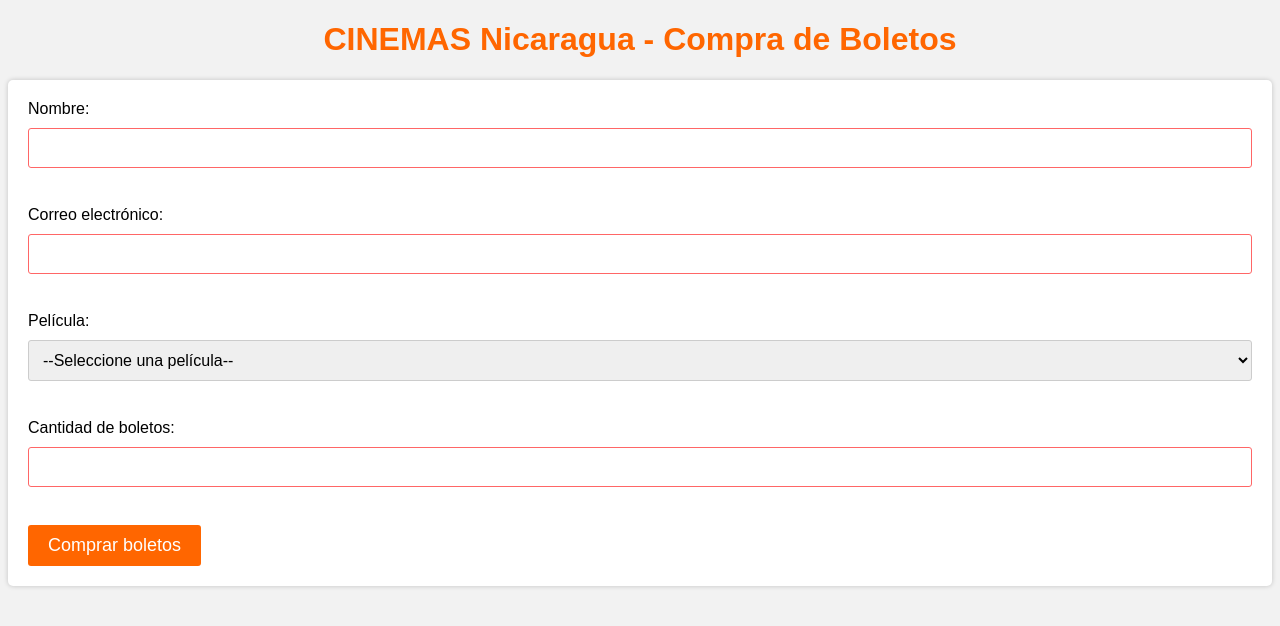
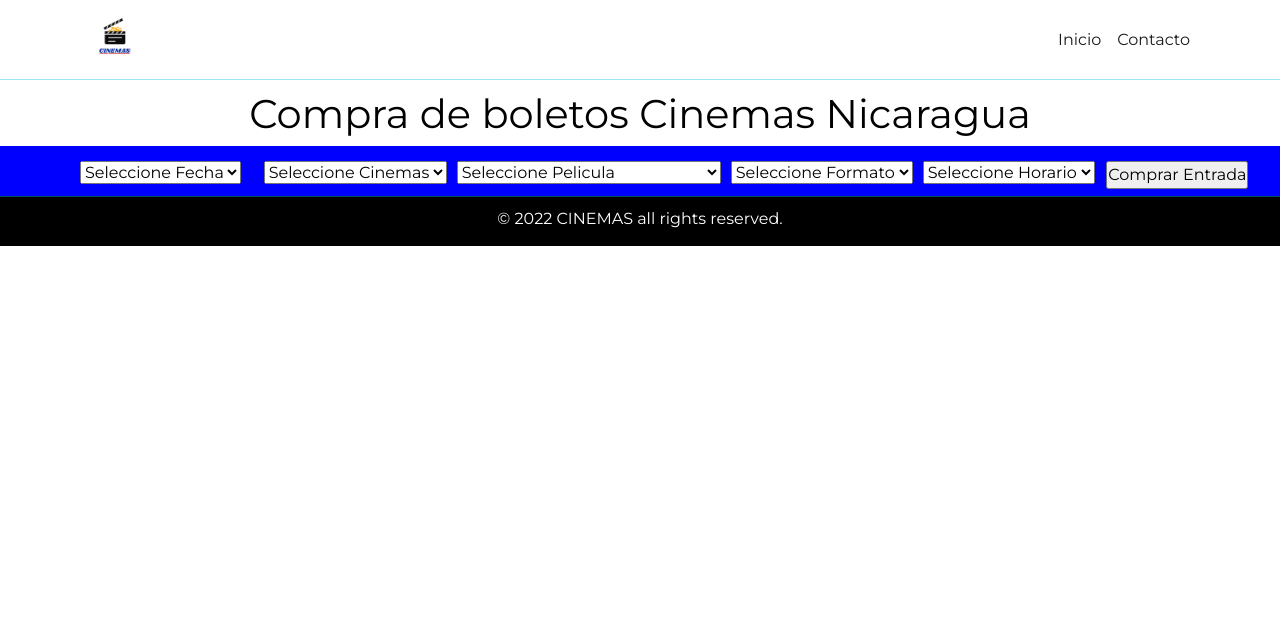
Before and after one commit to Guzmancito569/Compra-Boletos, a plain HTML site: page resources/views/home/home.html in a window 1280 px wide. Drawn offline with nearby package versions, Linux system fonts and the light colour scheme.

Commit message:
refactor-list-table

```diff
--- a/resources/public/css/home/home.css
+++ b/resources/public/css/home/home.css
@@ -1,73 +1,107 @@
-/* Estilos generales */
-body {
-    background-color: #f2f2f2;
-    font-family: Arial, sans-serif;
+/* imports */
+@import "/resources/public/css/listado/listado.css";
+@import "https://fonts.googleapis.com/css?family=Quicksand";
+@import "https://use.fontawesome.com/releases/v5.8.1/css/all.css";
+@import "https://fonts.googleapis.com/css?family=Lato:300,400,900&display=swap";
+@import "https://cdnjs.cloudflare.com/ajax/libs/animate.css/3.7.0/animate.min.css";
+@import "https://fonts.googleapis.com/css?family=Montserrat&display=swap";
+@import "https://cdn.jsdelivr.net/npm/bootstrap@5.1.3/dist/css/bootstrap.min.css";
+
+:root {
+    /* sizes */
+    --height-navbar: 80px;
+    --height-footer: 50px;
+
+    /* colors */
+    --black-color: #000;
+    --white-color: #fff;
+    --red-color: #f00;
+    --green-color: #0f0;
+    --blue-color: #00f;
+    --cyan-color: rgb(17, 191, 235);
+
+    /* others */
+    --border-components: 0.5px solid rgba(17, 191, 235, 0.4);
+    --shadow-cyan: 5px 5px 20px rgba(17, 191, 235, 0.4);
 }
 
-  .container {
-    max-width: 800px;
-    margin: 0 auto;
-    padding: 20px;
+/* general styles */
+* {
+    margin: 0;
+    padding: 0;
+    box-sizing: border-box;
+    font-family: 'Montserrat', sans-serif;
 }
 
-  h1 {
-    color: #ff6600;
-    text-align: center;
+body {
+	font-family: sans-serif;
+    padding: 0;
 }
 
-  /* Estilos de formulario */
-  form {
-    background-color: #fff;
-    padding: 20px;
-    border-radius: 5px;
-    box-shadow: 0px 0px 5px 0px rgba(0,0,0,0.2);
+.navbar {
+    background-color: var(--white-color);
+    height: var(--height-navbar);
+    padding: 0px 70px 0px 70px;
+    border-bottom: var(--border-components);
 }
 
-  label {
-    display: block;
-    margin-bottom: 10px;
+.navbar img {
+    height: calc(var(--height-navbar) - 15px);
 }
 
-  input[type="text"], input[type="email"], select, input[type="number"] {
+.title {
     width: 100%;
-    padding: 10px;
-    border-radius: 3px;
-    border: 1px solid #ccc;
-    box-sizing: border-box;
-    font-size: 16px;
-    margin-bottom: 20px;
+    height: 100%;
+    color: var(--black-color);
+    mix-blend-mode: multiply;
+    text-align: center;
+    padding-top: 10px;
 }
 
-  input[type="submit"] {
-    background-color: #ff6600;
-    color: #fff;
-    padding: 10px 20px;
-    border: none;
-    border-radius: 3px;
-    font-size: 18px;
-    cursor: pointer;
+.showcase{
+    width: 100%;
+    height: calc(100vh - var(--height-navbar) - var(--height-footer));
+    position: relative;
 }
 
-  input[type="submit"]:hover {
-    background-color: #cc5500;
+.listado {
+    text-align: center;
+    display: grid;
+    margin: auto;
 }
 
-  /* Estilos de mensajes de error */
-  input:invalid {
-    border-color: #ff6666;
+.contenedor-captura-datos {
+    padding-top: 15px;
+    height: 50px;
+    background-color: #00f;
+    padding-left: 10vh;
+    display: grid;
+    grid-template-columns: repeat(6, 1fr);
+    gap: 10px;
 }
 
-  input:invalid + span::before {
-    content: "⚠ ";
+.footer{
+    background-color: var(--black-color);
+    height: var(--height-footer);
+    border-top: var(--border-components);
+    padding: 10px;
+    margin-bottom: 0;
 }
 
-  input:valid + span::before {
-    content: "✔ ";
-    color: #00cc66;
+#bajada{
+    width: 100%;
 }
 
-  span {
-    font-size: 12px;
-    color: #ff6666;
-    margin-left: 5px;
-  }
+/* @media (min-width:992px) {
+    .navbar-expand-lg{flex-wrap:nowrap;justify-content:flex-start}
+    .navbar-expand-lg .navbar-nav{flex-direction:row}
+    .navbar-expand-lg .navbar-nav .dropdown-menu{position:absolute}
+    .navbar-expand-lg .navbar-nav .nav-link{padding-right:.5rem;padding-left:.5rem}
+    .navbar-expand-lg .navbar-nav-scroll{overflow:visible}
+    .navbar-expand-lg .navbar-collapse{display:flex!important;flex-basis:auto}
+    .navbar-expand-lg .navbar-toggler{display:none}
+    .navbar-expand-lg .offcanvas-header{display:none}
+    .navbar-expand-lg .offcanvas{position:inherit;bottom:0;z-index:1000;flex-grow:1;visibility:visible!important;background-color:transparent;border-right:0;border-left:0;transition:none;transform:none}
+    .navbar-expand-lg .offcanvas-bottom,.navbar-expand-lg .offcanvas-top{height:auto;border-top:0;border-bottom:0}
+    .navbar-expand-lg .offcanvas-body{display:flex;flex-grow:0;padding:0;overflow-y:visible}
+} */
--- a/resources/public/css/home/home2.css
+++ /dev/null
@@ -1,106 +0,0 @@
-/* imports */
-@import "https://fonts.googleapis.com/css?family=Quicksand";
-@import "https://use.fontawesome.com/releases/v5.8.1/css/all.css";
-@import "https://fonts.googleapis.com/css?family=Lato:300,400,900&display=swap";
-@import "https://cdnjs.cloudflare.com/ajax/libs/animate.css/3.7.0/animate.min.css";
-@import "https://fonts.googleapis.com/css?family=Montserrat&display=swap";
-@import "https://cdn.jsdelivr.net/npm/bootstrap@5.1.3/dist/css/bootstrap.min.css";
-
-:root {
-    /* sizes */
-    --height-navbar: 80px;
-    --height-footer: 50px;
-
-    /* colors */
-    --black-color: #000;
-    --white-color: #fff;
-    --red-color: #f00;
-    --green-color: #0f0;
-    --blue-color: #00f;
-    --cyan-color: rgb(17, 191, 235);
-
-    /* others */
-    --border-components: 0.5px solid rgba(17, 191, 235, 0.4);
-    --shadow-cyan: 5px 5px 20px rgba(17, 191, 235, 0.4);
-}
-
-/* general styles */
-* {
-    margin: 0;
-    padding: 0;
-    box-sizing: border-box;
-    font-family: 'Montserrat', sans-serif;
-}
-
-body {
-	font-family: sans-serif;
-    padding: 0;
-}
-
-.navbar {
-    background-color: var(--white-color);
-    height: var(--height-navbar);
-    padding: 0px 70px 0px 70px;
-    border-bottom: var(--border-components);
-}
-
-.navbar img {
-    height: calc(var(--height-navbar) - 15px);
-}
-
-.title {
-    width: 100%;
-    height: 100%;
-    color: var(--black-color);
-    mix-blend-mode: multiply;
-    text-align: center;
-    padding-top: 10px;
-}
-
-.showcase{
-    width: 100%;
-    height: calc(100vh - var(--height-navbar) - var(--height-footer));
-    position: relative;
-}
-
-.listado {
-    text-align: center;
-    display: grid;
-    margin: auto;
-}
-
-.contenedor-captura-datos {
-    padding-top: 15px;
-    height: 50px;
-    background-color: #00f;
-    padding-left: 10vh;
-    display: grid;
-    grid-template-columns: repeat(6, 1fr);
-    gap: 10px;
-}
-
-.footer{
-    background-color: var(--black-color);
-    height: var(--height-footer);
-    border-top: var(--border-components);
-    padding: 10px;
-    margin-bottom: 0;
-}
-
-#bajada{
-    width: 100%;
-}
-
-/* @media (min-width:992px) {
-    .navbar-expand-lg{flex-wrap:nowrap;justify-content:flex-start}
-    .navbar-expand-lg .navbar-nav{flex-direction:row}
-    .navbar-expand-lg .navbar-nav .dropdown-menu{position:absolute}
-    .navbar-expand-lg .navbar-nav .nav-link{padding-right:.5rem;padding-left:.5rem}
-    .navbar-expand-lg .navbar-nav-scroll{overflow:visible}
-    .navbar-expand-lg .navbar-collapse{display:flex!important;flex-basis:auto}
-    .navbar-expand-lg .navbar-toggler{display:none}
-    .navbar-expand-lg .offcanvas-header{display:none}
-    .navbar-expand-lg .offcanvas{position:inherit;bottom:0;z-index:1000;flex-grow:1;visibility:visible!important;background-color:transparent;border-right:0;border-left:0;transition:none;transform:none}
-    .navbar-expand-lg .offcanvas-bottom,.navbar-expand-lg .offcanvas-top{height:auto;border-top:0;border-bottom:0}
-    .navbar-expand-lg .offcanvas-body{display:flex;flex-grow:0;padding:0;overflow-y:visible}
-} */
--- a/resources/public/js/login/login-register-forgot.js
+++ b/resources/public/js/login/login-register-forgot.js
@@ -91,11 +91,11 @@ var usuar=document.getElementById("usuar").value;
 var password=document.getElementById("password").value;
 if (usuar=="Admin" && password=="1234@") {
     alert("Ingreso Exitoso");
-    window.location="/resources/views/home/home2.html";
+    window.location="/resources/views/home/home.html";
     return false;
 } if (usuar=="Cliente" && password=="123acceso") {
     alert("Ingreso Exitoso");
-    window.location="resources/views/home/home2.html";
+    window.location="resources/views/home/home.html";
     return false;
 }
 else{
--- a/resources/views/home/home.html
+++ b/resources/views/home/home.html
@@ -1,32 +1,105 @@
 <!DOCTYPE html>
-<html>
-  <head>
-    <title>CINEMAS Nicaragua - Compra de Boletos</title>
+<html lang="en">
+<head>
+    <meta charset="UTF-8">
+    <meta http-equiv="X-UA-Compatible" content="IE=edge">
+    <meta name="viewport" content="width=device-width, initial-scale=1.0">
     <link rel="stylesheet" href="/resources/public/css/home/home.css">
-  </head>
-  <body>
-    <h1>CINEMAS Nicaragua - Compra de Boletos</h1>
+    <title>CINEMAS</title>
+</head>
+<body>
+    <header>
+        <!--NavBar-->
+        <div class="ms-auto col-12">
+          <nav class="navbar navbar-expand-lg navbar-light navbar-style">
+            <div class="container-fluid">
+              <a class="navbar-brand" href="#">
+                <img src="/resources/public/img/logo.png"/>
+              </a>
 
-    <form>
-      <label for="nombre">Nombre:</label>
-      <input type="text" id="nombre" name="nombre" required><br><br>
+                <!-- Este div tiene justify-content-end para alinear los links a la derecha. -->
+                <div class="collapse navbar-collapse justify-content-end" id="navbarSupportedContent">
+                  <ul class="navbar-nav">
+                      <li class="nav-item">
+                          <a class="nav-link active" aria-current="page"
+                              href="/resources/views/home/home.html">Inicio</a>
+                      </li>
+                      <li class="nav-item">
+                          <a class="nav-link active" aria-current="page"
+                              href="#">Contacto</a>
+                      </li>
+                  </ul>
+                </div>
 
-      <label for="correo">Correo electrónico:</label>
-      <input type="email" id="correo" name="correo" required><br><br>
+              </div>
+            </div>
+          </nav>
+        </div>
+      </header>
 
-      <label for="pelicula">Película:</label>
-      <select id="pelicula" name="pelicula" required>
-        <option value="">--Seleccione una película--</option>
-        <option value="avengers">Avengers: Endgame</option>
-        <option value="starwars">Star Wars: El ascenso de Skywalker</option>
-        <option value="joker">Joker</option>
-      </select><br><br>
+      <!-- Titulo -->
+      <div class="ms-auto col-12  animated bounceInUp">
+        <!-- Agregar a la clase showcase en caso que no se extienda mas-->
+          <h1 class="title">
+            Compra de boletos Cinemas Nicaragua
+          </h1>
 
-      <label for="cantidad">Cantidad de boletos:</label>
-      <input type="number" id="cantidad" name="cantidad" min="1" max="10" required><br><br>
+          <!-- Captura de los valores del cliente -->
+          <div class="contenedor-captura-datos">
+            <div>
+              <select id="selected-fecha" data-placeholder="Seleccione Fecha">
+                <option>Seleccione Fecha</option>
+                <option value="0">Jueves 11, Mayo</option>
+              </select>
+            </div>
+            <div>
+              <select id="selected-cinemas" data-placeholder="Seleccione Cinemas">
+                <option>Seleccione Cinemas</option>
+                <option value="0">Galerias</option>
+                <option value="0">Plaza Inter</option>
+                <option value="0">Bello horizonte</option>
+                <option value="0">Masaya</option>
+              </select>
+            </div>
+            <div>
+              <select id="selected-pelicula" data-placeholder="Seleccione Pelicula">
+                <option>Seleccione Pelicula</option>
+                <option value="0">Guardianes de la Galaxia Vol 3.</option>
+                <option value="0">Evil Dead Rise: El Despertar</option>
+                <option value="0">Super Mario Bros: La pelicula</option>
+              </select>
+            </div>
+            <div>
+              <select id="selected-formato" data-placeholder="Seleccione Formato">
+                <option>Seleccione Formato</option>
+                <option value="0">2D Subtitulada</option>
+              </select>
+            </div>
+            <div>
+              <select id="selected-horario" data-placeholder="Seleccione Horario">
+                <option>Seleccione Horario</option>
+                <option value="0">06:15 PM</option>
+                <option value="0">08:15 PM</option>
+              </select>
+            </div>
+            <div>
+              <input type="button" value="Comprar Entrada" onclick="example()">
+              <script>
+                function example() {
+                  window.location = "/resources/views/listado/listado.html"
+                }
+              </script>
+            </div>
+          </div>
+      </div>
 
-      <input type="submit" value="Comprar boletos">
-    </form>
-    <script src="/resources/public/js/home/home.js"></script>
-  </body>
+      <!-- Footer -->
+      <footer class="footer">
+        <div class="container-fluid text-center">
+          <p class="final text-white text-center">
+            © 2022 CINEMAS all rights reserved.
+          </p>
+        </div>
+      </footer>
+</body>
 </html>
```
Also changed, not shown: resources/views/home/home2.html (deleted, +0 -105 lines), resources/views/listado/listado.html (+30 -0 lines), resources/public/css/listado/listado.css (added). Lines whose indentation alone changed are shown as unchanged.
